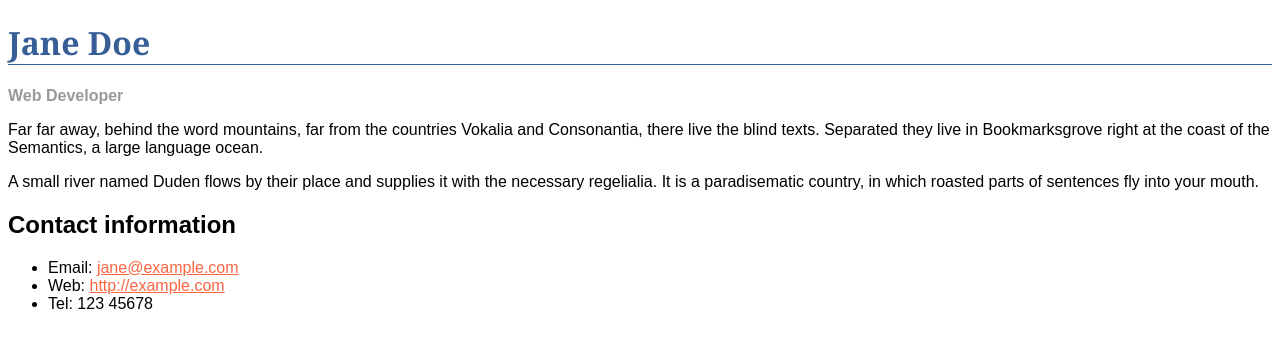
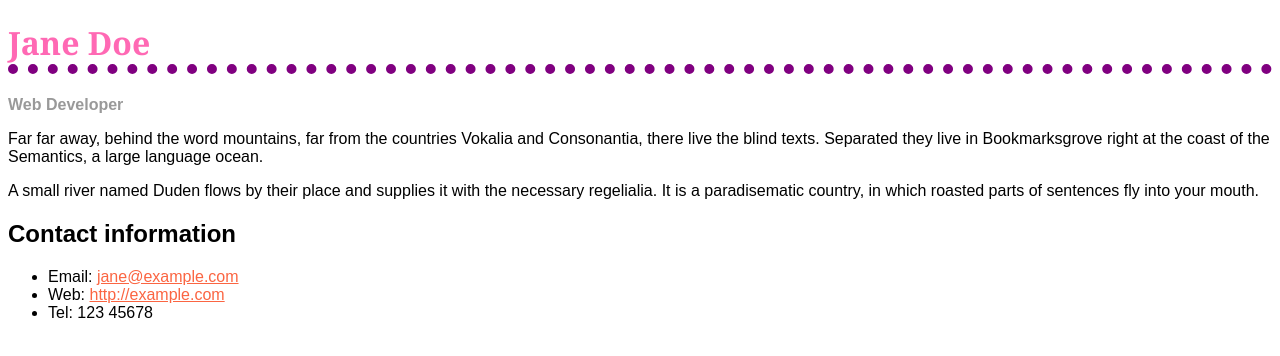
Before and after one commit to Mohabat25/Mohabat25.github.io, a plain HTML site: page assignment3/part1.html in a window 1280 px wide. Drawn offline with Linux system fonts and the light colour scheme.

Commit message:
did changes in style by creating point1 , point2

```diff
--- a/assignment3/CSS/style1.css
+++ b/assignment3/CSS/style1.css
@@ -8,10 +8,13 @@ body {
 }
 
 h1 {
-  color: #375e97;
+    /**Make the level one heading pink, using the CSS color keyword hotpink.*/
+  color: hotpink;
   font-size: 2em;
   font-family: Georgia, "Times New Roman", Times, serif;
-  border-bottom: 1px solid #375e97;
+  /**Give the heading a 10px dotted border-bottom which uses the CSS color keyword purple.*/
+  border-bottom: 10px dotted purple;
+
 }
 
 h2 {
```
